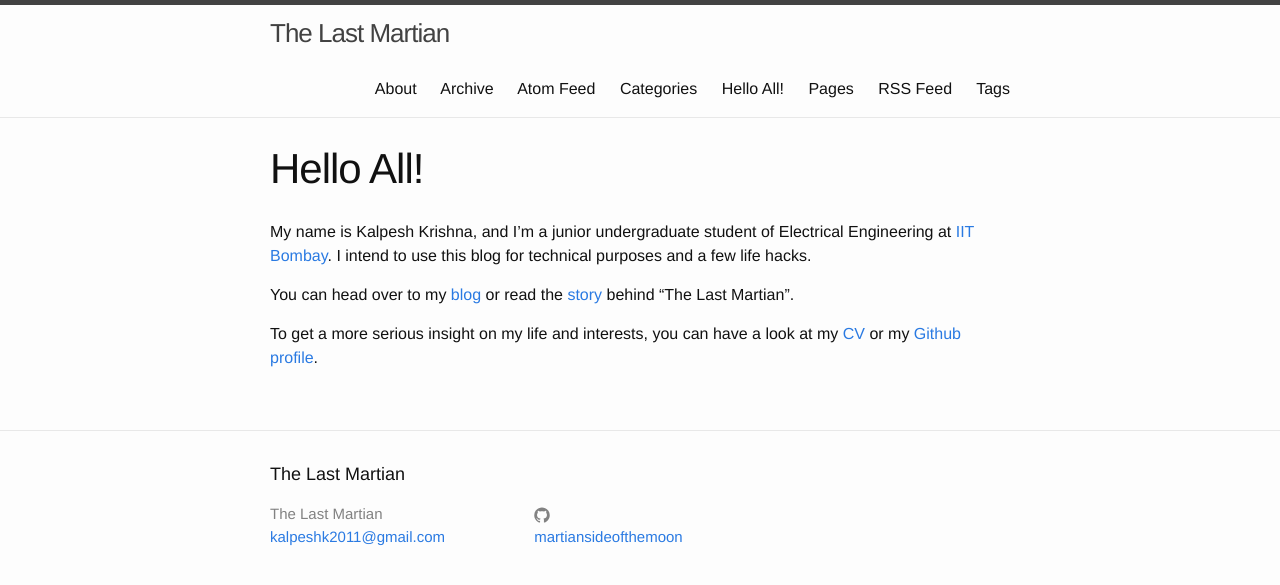
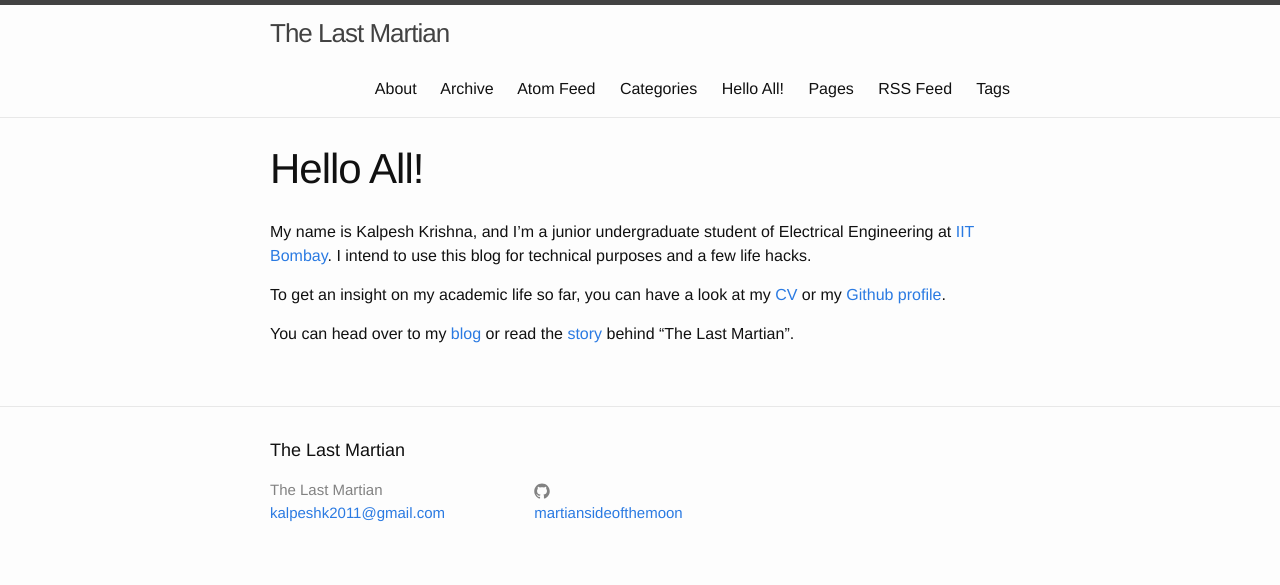
Before and after one commit to martiansideofthemoon/martiansideofthemoon.github.io, a Jekyll site: the page built from index.md, in a window 1280 px wide. Shown: the top 585 px of the page. Built offline with Jekyll 4.4.1, drawn with Linux system fonts in a browser that asks for light colours.

Commit message:
Adding changes to main page

```diff
--- a/index.md
+++ b/index.md
@@ -6,6 +6,6 @@ title: Hello All!
 
 My name is Kalpesh Krishna, and I'm a junior undergraduate student of Electrical Engineering at [IIT Bombay](http://iitb.ac.in). I intend to use this blog for technical purposes and a few life hacks.
 
+To get an insight on my academic life so far, you can have a look at my [CV](http://home.iitb.ac.in/~kalpesh1729/resume.pdf) or my [Github profile](https://github.com/martiansideofthemoon).
+
 You can head over to my [blog](http://martiansideofthemoon.github.io/archive.html) or read the [story](http://martiansideofthemoon.github.io/about/) behind "The Last Martian".
-
-To get a more serious insight on my life and interests, you can have a look at my [CV](http://home.iitb.ac.in/~kalpesh1729/resume.pdf) or my [Github profile](https://github.com/martiansideofthemoon).
```
